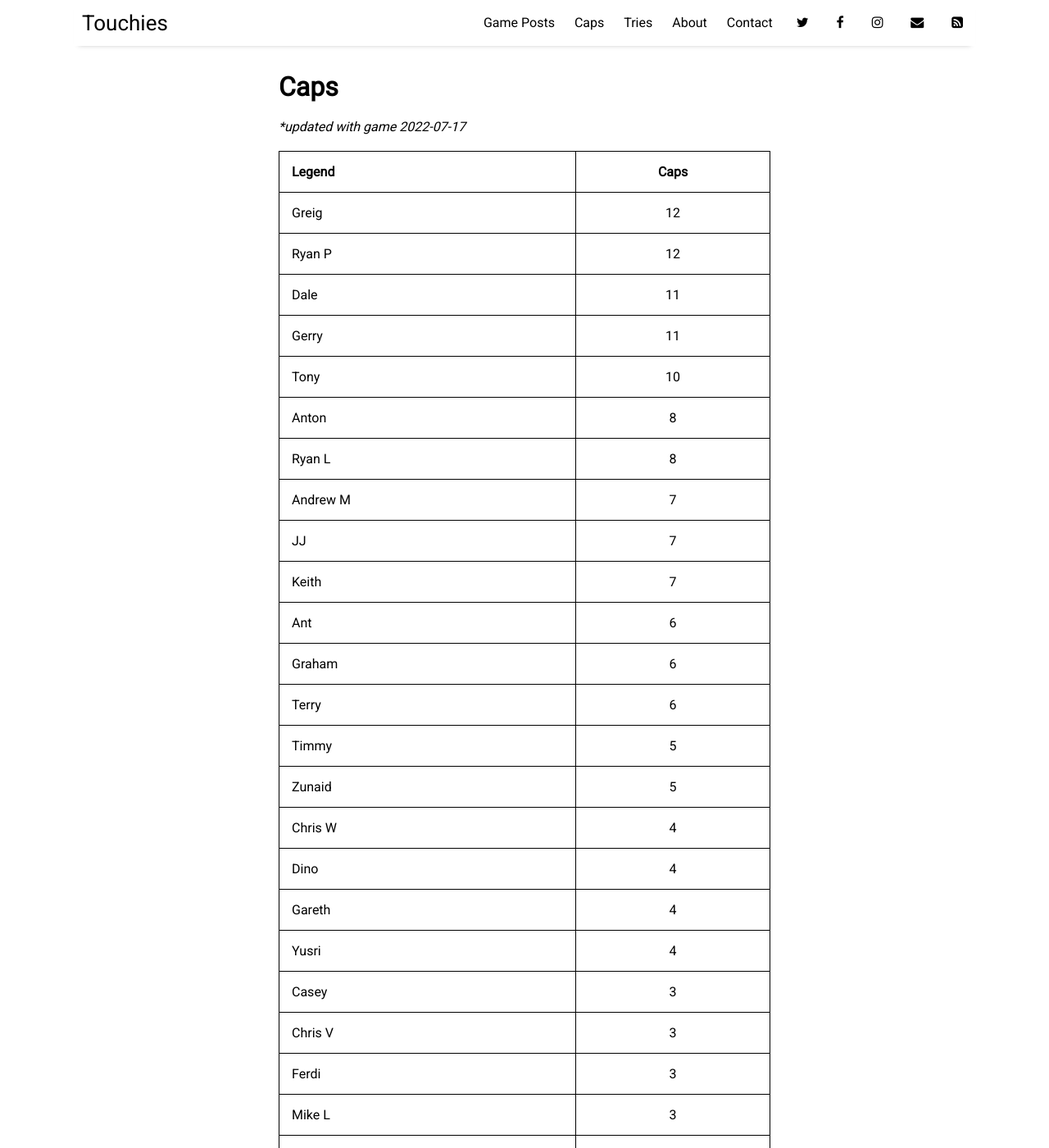
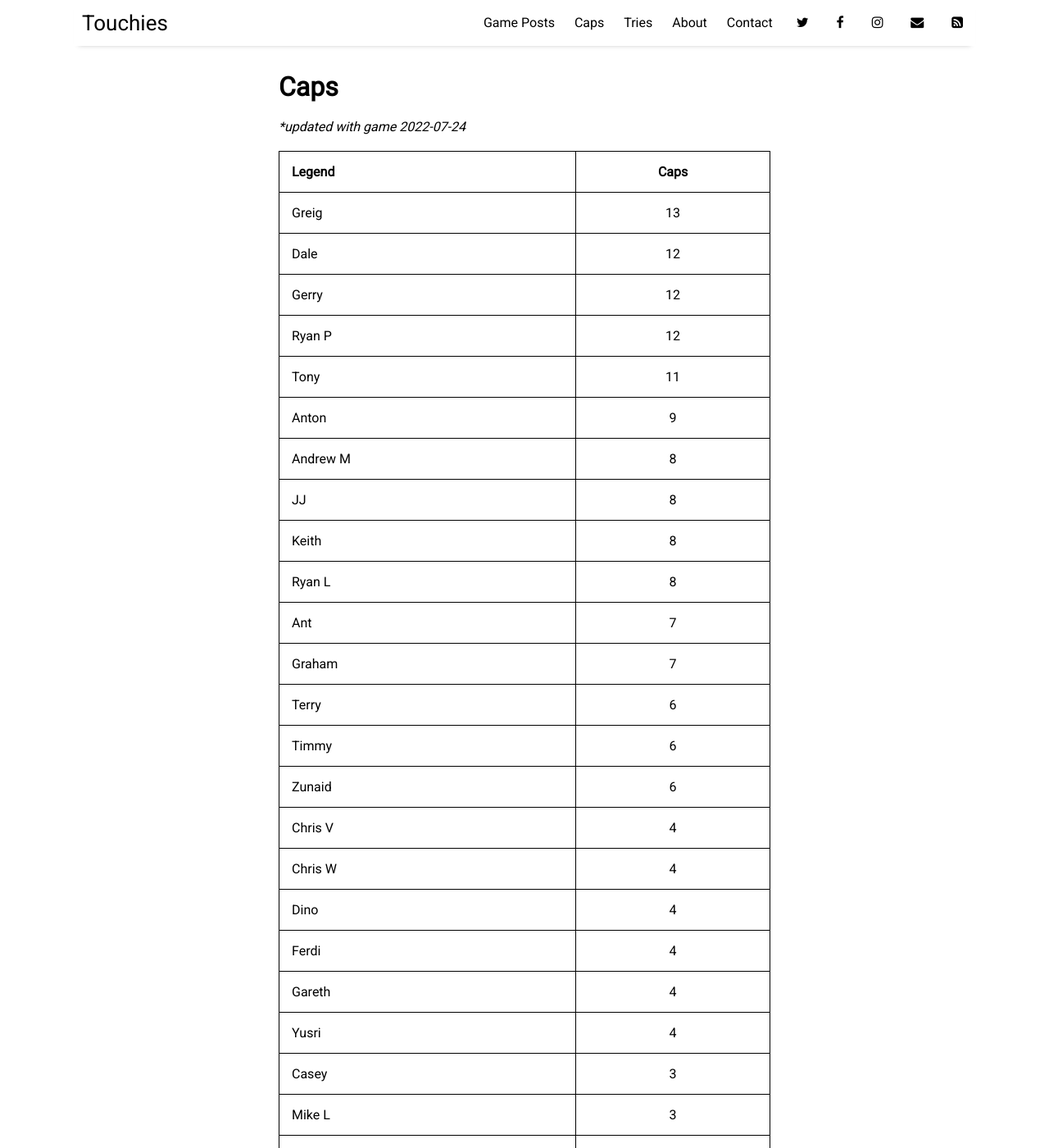
Before and after one commit to sundayrugby/sundayrugby.github.io, a Jekyll site: the page built from pages/caps.md, in a window 1280 px wide and 1400 px high. Shown: the whole window at 82% size. Built offline with Jekyll 4.4.1, drawn with Linux system fonts in a browser that asks for light colours; nearby versions of some CDN libraries.

Commit message:
Update caps.md

```diff
--- a/pages/caps.md
+++ b/pages/caps.md
@@ -4,37 +4,38 @@ title: Caps
 permalink: /caps
 ---
 
-**updated with game 2022-07-17*
+**updated with game 2022-07-24*
 
 
 Legend               | Caps
 --------------------- | :------------------:
-Greig|12
+Greig|13
+Dale|12
+Gerry|12
 Ryan P|12
-Dale|11
-Gerry|11
-Tony|10
-Anton|8
+Tony|11
+Anton|9
+Andrew M|8
+JJ|8
+Keith|8
 Ryan L|8
-Andrew M|7
-JJ|7
-Keith|7
-Ant|6
-Graham|6
+Ant|7
+Graham|7
 Terry|6
-Timmy|5
-Zunaid|5
+Timmy|6
+Zunaid|6
+Chris V|4
 Chris W|4
 Dino|4
+Ferdi|4
 Gareth|4
 Yusri|4
 Casey|3
-Chris V|3
-Ferdi|3
 Mike L|3
 Saul|3
 Adam|2
 Brenden|2
+Grant R|2
 Patrick|2
 Rich|2
 Rikki|2
@@ -44,7 +45,7 @@ Chad|1
 Donovan|1
 Dylan|1
 Emile|1
-Grant|1
+Grant M|1
 Ian|1
 Juan|1
 Matt|1
```
